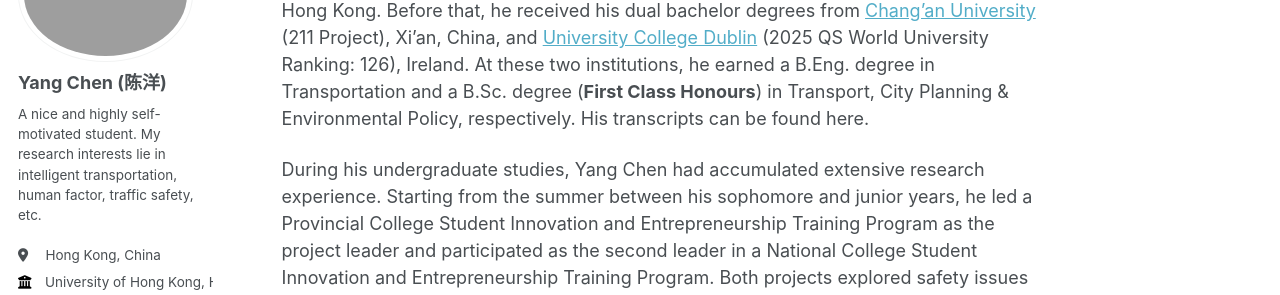
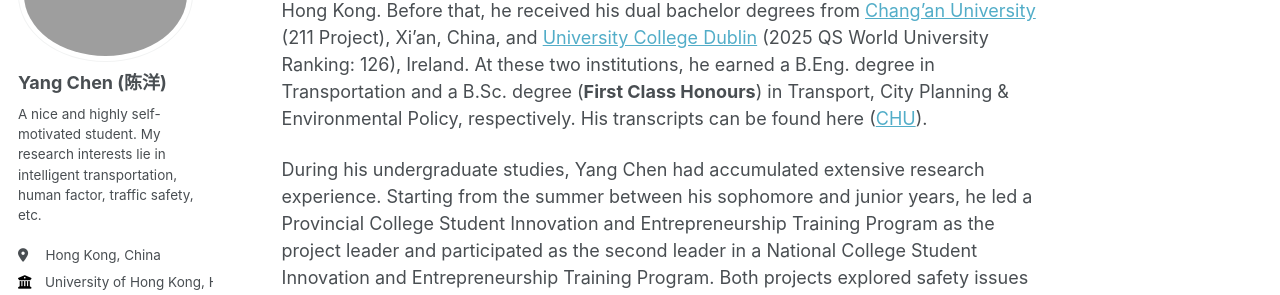
Before and after one commit to Sugar-eatingSheep/YangCHEN.github.io, a Jekyll site: the page built from _pages/about.md, in a window 1280 px wide and 900 px high. Shown: the part 178-473 px from the top of the window. Built offline with Jekyll 4.4.1, drawn with Linux system fonts in a browser that asks for light colours.

Commit message:
Update about.md

```diff
--- a/_pages/about.md
+++ b/_pages/about.md
@@ -7,7 +7,7 @@ redirect_from:
   - /about.html
 ---
 
-Yang Chen is currently pursuing an M.Sc. degree in Civil Engineering at the University of Hong Kong. Before that, he received his dual bachelor degrees from [Chang'an University](https://en.chd.edu.cn/) (211 Project), Xi'an, China, and [University College Dublin](https://www.ucd.ie/) (2025 QS World University Ranking: 126), Ireland. At these two institutions, he earned a B.Eng. degree in Transportation and a B.Sc. degree (**First Class Honours**) in Transport, City Planning & Environmental Policy, respectively. His transcripts can be found here.
+Yang Chen is currently pursuing an M.Sc. degree in Civil Engineering at the University of Hong Kong. Before that, he received his dual bachelor degrees from [Chang'an University](https://en.chd.edu.cn/) (211 Project), Xi'an, China, and [University College Dublin](https://www.ucd.ie/) (2025 QS World University Ranking: 126), Ireland. At these two institutions, he earned a B.Eng. degree in Transportation and a B.Sc. degree (**First Class Honours**) in Transport, City Planning & Environmental Policy, respectively. His transcripts can be found here ([CHU](https://sugar-eatingsheep.github.io/YangCHEN.github.io/files/Academic Transcript - Chang'an University (English).pdf)).
 
 During his undergraduate studies, Yang Chen had accumulated extensive research experience. Starting from the summer between his sophomore and junior years, he led a Provincial College Student Innovation and Entrepreneurship Training Program as the project leader and participated as the second leader in a National College Student Innovation and Entrepreneurship Training Program. Both projects explored safety issues encountered by human drivers from the perspectives of human factors and traffic safety, focusing on issues such as pedal misapplication and visual blind spots.
 
```
